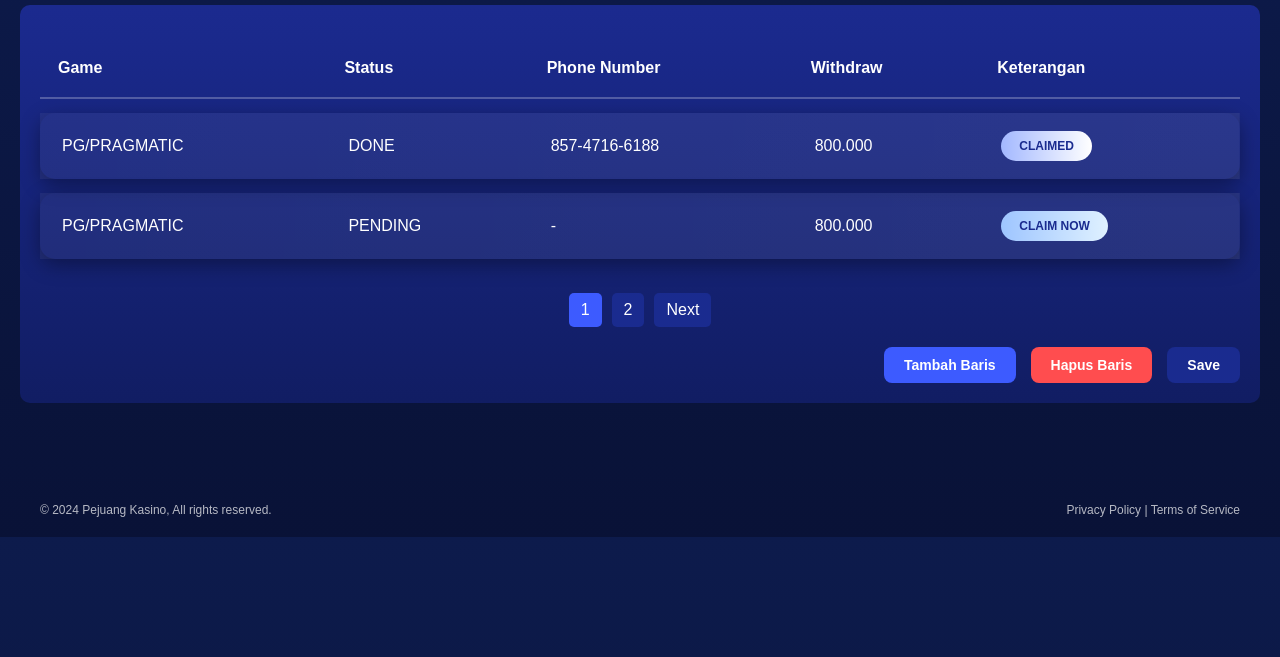
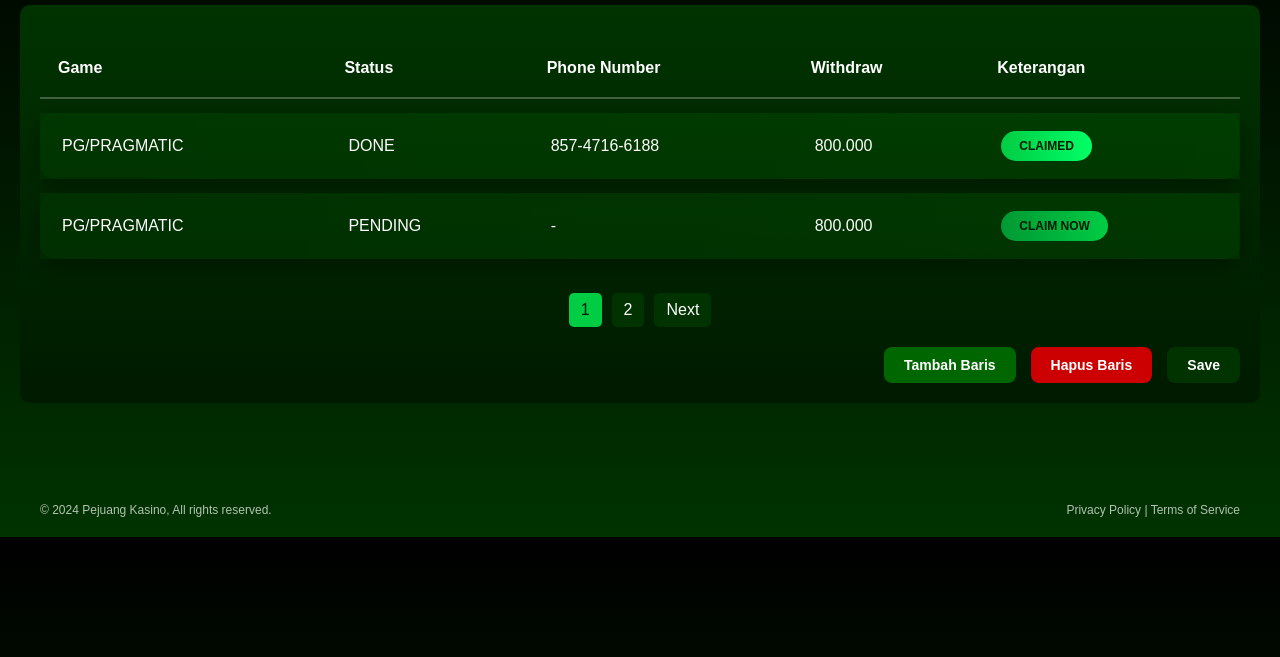
Before and after one commit to alifnurahim0-gif/Index.html, a plain HTML site: page index.html in a window 1280 px wide. Shown: the part 143-800 px from the top of the page. Drawn offline with Linux system fonts and the light colour scheme.

Commit message:
Update index.html

```diff
--- a/index.html
+++ b/index.html
@@ -7,10 +7,10 @@
 
 <style>
 * { margin: 0; padding: 0; box-sizing: border-box; font-family: Arial, Helvetica, sans-serif; }
-body { background: linear-gradient(180deg, #0d1b4c, #091237); color: white; }
+body { background: linear-gradient(180deg, #000000, #003300); color: white; }
 
 /* HEADER */
-.header { background: linear-gradient(90deg, #1a2b8f, #3d2bbf); padding: 15px 40px; display: flex; justify-content: space-between; align-items: center; }
+.header { background: linear-gradient(90deg, #003300, #006600); padding: 15px 40px; display: flex; justify-content: space-between; align-items: center; }
 .logo { display: flex; align-items: center; font-size: 22px; font-weight: bold; }
 .logo span { margin-left: 10px; }
 .nav { display: flex; gap: 30px; flex-wrap: wrap; }
@@ -22,7 +22,7 @@ body { background: linear-gradient(180deg, #0d1b4c, #091237); color: white; }
 .title { font-size: 28px; margin-bottom: 20px; font-weight: bold; cursor: text; }
 
 /* TABLE WRAPPER RESPONSIVE */
-.table-wrapper { background: linear-gradient(180deg, #1b2a8f, #111d63); padding: 20px; border-radius: 10px; overflow-x: auto; }
+.table-wrapper { background: linear-gradient(180deg, #003300, #001a00); padding: 20px; border-radius: 10px; overflow-x: auto; }
 
 /* TABLE */
 table { width: 100%; min-width: 700px; border-collapse: separate; border-spacing: 0 14px; }
@@ -30,21 +30,21 @@ th, td { padding: 20px 18px; text-align: left; white-space: nowrap; }
 thead th { border-bottom: 2px solid rgba(255,255,255,0.25); cursor: text; }
 
 /* ROWS */
-tbody tr { cursor: pointer; transition: all 0.25s ease; background: linear-gradient(90deg, rgba(255,255,255,0.05), rgba(255,255,255,0.08)); border-radius: 15px; box-shadow: 0 6px 20px rgba(0,0,0,0.35); }
+tbody tr { cursor: pointer; transition: all 0.25s ease; background: linear-gradient(90deg, rgba(0,255,0,0.05), rgba(0,255,0,0.08)); border-radius: 15px; box-shadow: 0 6px 20px rgba(0,0,0,0.35); }
 tbody tr td { border: none; padding: 18px 22px; transition: all 0.25s ease; }
-tbody tr:hover { background: linear-gradient(90deg, rgba(255,255,255,0.12), rgba(255,255,255,0.18)); transform: translateY(-5px); box-shadow: 0 10px 30px rgba(0,0,0,0.45); }
+tbody tr:hover { background: linear-gradient(90deg, rgba(0,255,0,0.12), rgba(0,255,0,0.18)); transform: translateY(-5px); box-shadow: 0 10px 30px rgba(0,0,0,0.45); }
 tbody tr:active { transform: scale(0.97); box-shadow: 0 6px 25px rgba(0,0,0,0.45); }
 
 /* BADGE */
 .badge { padding: 8px 18px; border-radius: 20px; font-size: 12px; font-weight: bold; text-align: center; display: inline-block; }
-.claimed { background: linear-gradient(90deg, #a3b8ff, #ffffff); color: #1a2b8f; }
-.claim-now { background: linear-gradient(90deg, #9ec5ff, #dff1ff); color: #1a2b8f; }
-.not-taken { background: linear-gradient(90deg, #cfd8ff, #ffffff); color: #1a2b8f; }
+.claimed { background: linear-gradient(90deg, #00cc44, #00ff66); color: #001a00; }
+.claim-now { background: linear-gradient(90deg, #009933, #00cc44); color: #001a00; }
+.not-taken { background: linear-gradient(90deg, #006600, #009933); color: #001a00; }
 
 /* PAGINATION */
 .pagination { margin-top: 20px; display: flex; justify-content: center; gap: 10px; flex-wrap: wrap; }
-.page-btn { padding: 8px 12px; background: #1a2b8f; border-radius: 5px; cursor: pointer; }
-.page-btn.active { background: #3d5bff; }
+.page-btn { padding: 8px 12px; background: #003300; border-radius: 5px; cursor: pointer; }
+.page-btn.active { background: #00cc44; color: #001a00; }
 
 /* FOOTER */
 .footer { margin-top: 40px; padding: 20px 40px; font-size: 12px; display: flex; justify-content: space-between; opacity: 0.7; flex-wrap: wrap; }
@@ -53,9 +53,9 @@ tbody tr:active { transform: scale(0.97); box-shadow: 0 6px 25px rgba(0,0,0,0.45
 .button-wrapper { margin-top: 20px; display: flex; gap: 15px; justify-content: flex-end; flex-wrap: wrap; }
 button { padding: 10px 20px; font-size: 14px; font-weight: bold; border: none; border-radius: 8px; cursor: pointer; transition: all 0.25s ease; }
 button:hover { opacity: 0.9; }
-#addRow { background: #3d5bff; color: white; }
-#saveTable { background: #1a2b8f; color: white; }
-#deleteRow { background: #ff4d4f; color: white; }
+#addRow { background: #006600; color: white; }
+#saveTable { background: #003300; color: white; }
+#deleteRow { background: #cc0000; color: white; }
 
 /* RESPONSIVE TEXT */
 @media (max-width: 600px) {
```
